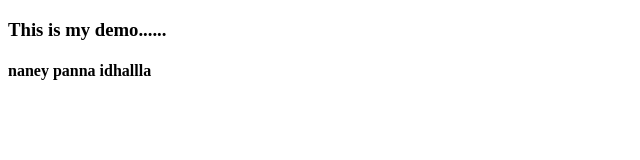
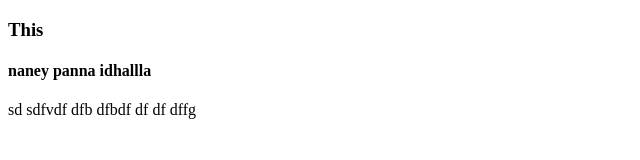
Before and after one commit to 20240153-priyanka/backend_trial_git, a plain HTML site: page index.html in a window 1280 px wide. Shown: the whole page, without its empty margins (0-640 px from the left). Drawn offline with Linux system fonts and the light colour scheme.

Commit message:
#secomnd changes

```diff
--- a/index.html
+++ b/index.html
@@ -6,7 +6,8 @@
     <title>Document</title>
 </head>
 <body>
-    <h3>This is my demo...... </h3>
+    <h3>This  </h3>
     <h4>naney panna idhallla</h4>
+    <p>sd sdfvdf dfb dfbdf df df dffg </p>
 </body>
 </html>
--- a/script.js
+++ b/script.js
@@ -1,2 +1,4 @@
 console.log("I am here");
 console.log("i am doing more changes here");
+
+console.log("crazy changessssssssssss");
```
